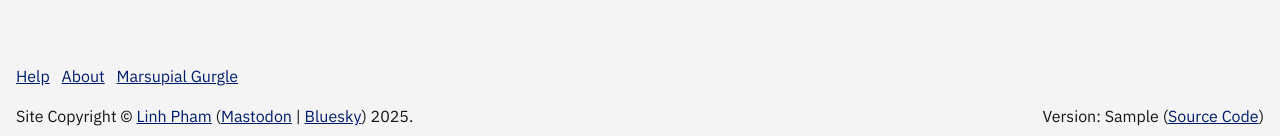
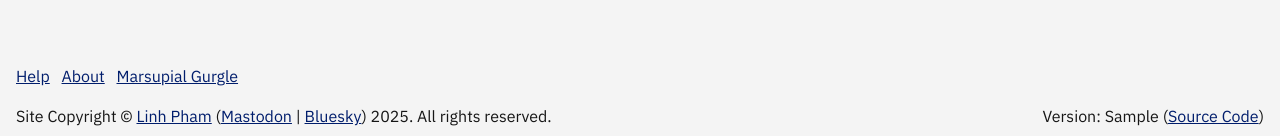
Before and after one commit to questionlp/search.marsupialgurgle.com, a Python web app: template app/templates/pages/clip.html in a window 1280 px wide. Shown: the part 664-800 px from the top of the page. Run offline with Jinja, Linux system fonts and the light colour scheme; the template is opened without the code that fills it: most values are stand-ins (such as "Sample title", 1, 10 or a date in 2020); some web fonts are replaced.

Commit message:
Add "All rights reserved" and remove old commented block

```diff
--- a/app/templates/core/footer.html
+++ b/app/templates/core/footer.html
@@ -22,6 +22,7 @@
                         (<a href="https://linh.social/@qlp" rel="me">Mastodon</a> |
                         <a href="https://bsky.app/profile/linh.social" rel="me">Bluesky</a>)
                         2025{% if current_year(time_zone) | int > 2025 %}&ndash;{{ current_year(time_zone)}}{% endif %}.
+                        All rights reserved.
                     </div>
                 </div>
                 <div class="col-lg-6 text-lg-end">
@@ -34,45 +35,3 @@
         </div>
     </div>
 </footer>
-
-
-
-
-<!--
-<footer class="mt-auto pt-3 pb-2 mx-1">
-    {% if not exclude_footer_links %}
-    <div class="footer links">
-        <div class="container-fluid">
-            <ul class="mt-1 p-0">
-                <li class="pe-2"><a href="{{ url_for('main.help_page') }}">Help</a></li>
-                <li class="pe-2"><a href="{{ url_for('main.about') }}">About</a></li>
-                <li class="pe-2"><a href="https://marsupialgurgle.com/">Marsupial Gurgle</a></li>
-            </ul>
-        </div>
-    </div>
-    {% endif %}
-    <div class="footer mt-auto copyright">
-        <div class="container-fluid">
-            <div class="row align-bottom">
-                <div class="col-lg-6 align-bottom">
-                    <div>
-                        Site Copyright &copy; <a href="https://linhpham.org/">Linh Pham</a>
-                        2025{% if current_year(time_zone) | int > 2025 %}&ndash;{{ current_year(time_zone)}}{% endif %}.
-                    </div>
-                    <div>
-                        Mastodon: <a href="https://linh.social/@qlp" rel="me">@qlp@linh.social</a>
-                        |
-                        Bluesky: <a href="https://bsky.app/profile/linh.social" rel="me">@linh.social</a>
-                    </div>
-                </div>
-                <div class="col-lg-6 text-end">
-                    <div>V: {{ app_version }}</div>
-                    {% if git_repository %}
-                    <div><a href="https://github.com/questionlp/search.marsupialgurgle.com">Source code</a></div>
-                    {% endif %}
-                </div>
-            </div>
-        </div>
-    </div>
-</footer>
--->
```
